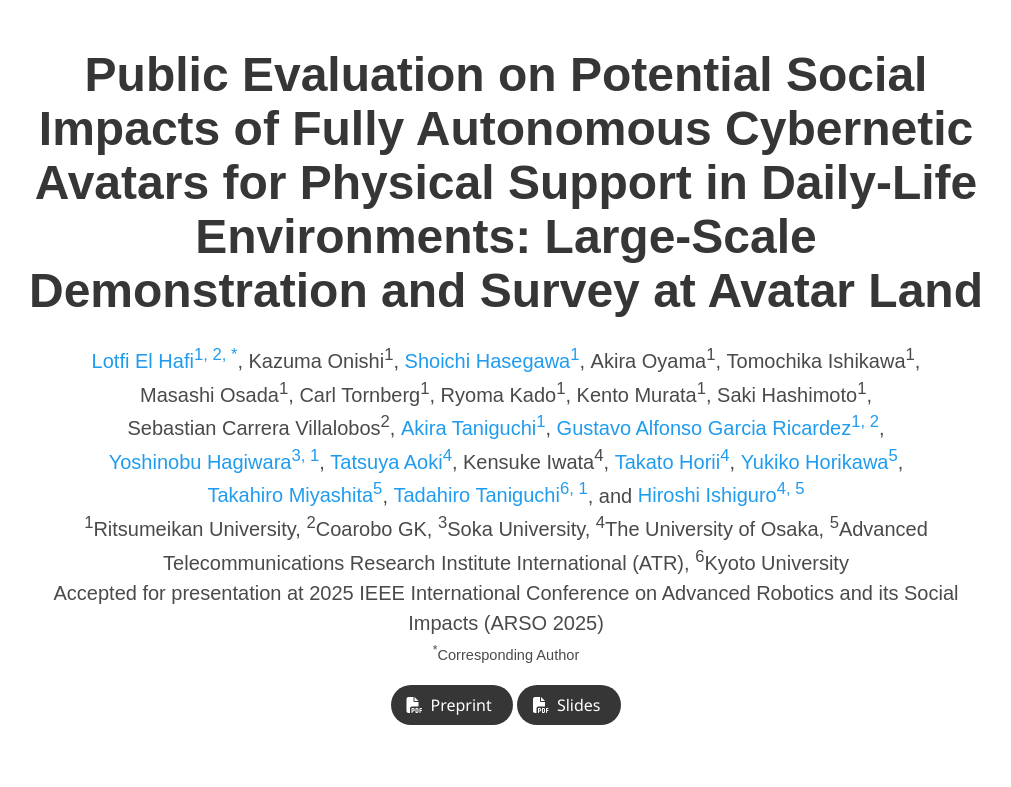
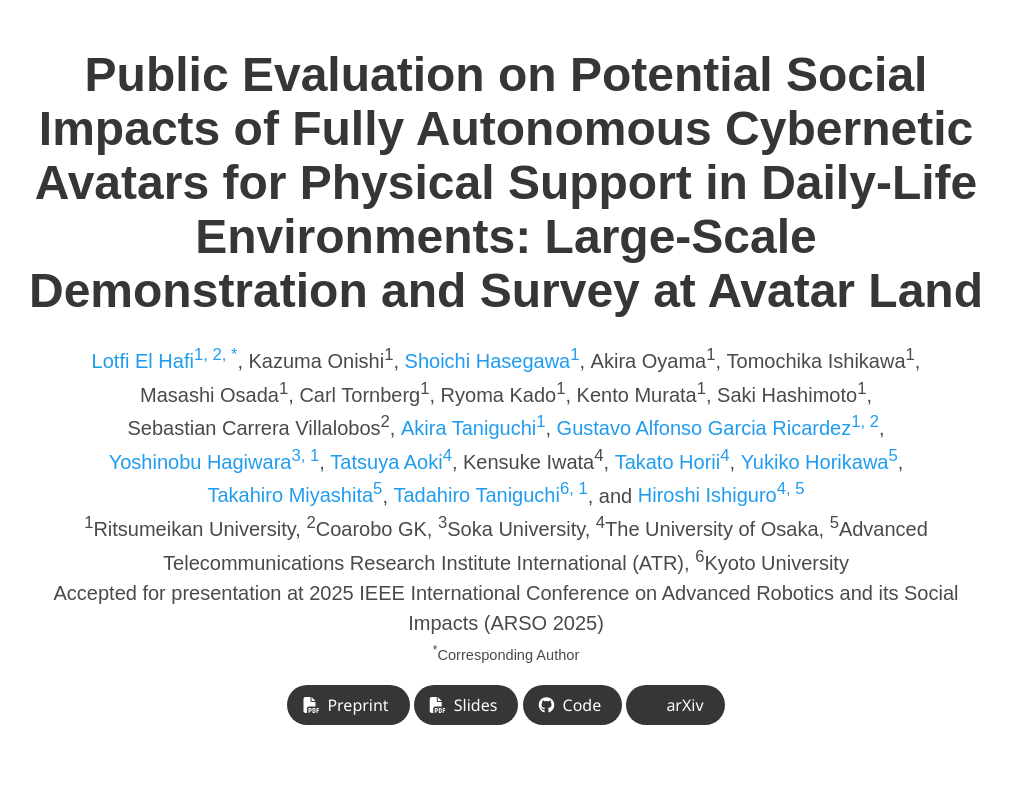
Before and after one commit to lotfielhafi/FACA-Survey, a plain HTML site: page index.html in a window 1280 px wide. Shown: the top 787 px of the page, without its empty margins (134-1145 px from the left). Drawn offline with nearby package versions, Linux system fonts and the light colour scheme; grey boxes are pictures that could not be loaded; some icons are missing; a web font is replaced by a local one.

Commit message:
feat: add arxiv preprint/abstract links

```diff
--- a/index.html
+++ b/index.html
@@ -125,7 +125,7 @@
               <div class="publication-links">
                 <!-- Arxiv PDF link -->
                 <span class="link-block">
-                  <a href="static/pdfs/preprint_v1.pdf" target="_blank" class="external-link button is-normal is-rounded is-dark">
+                  <a href="https://arxiv.org/pdf/2507.12741" target="_blank" class="external-link button is-normal is-rounded is-dark">
                     <span class="icon">
                       <i class="fas fa-file-pdf"></i>
                     </span>
@@ -146,26 +146,24 @@
                 </span>
 
                 <!-- Github link -->
-                <!-- <span class="link-block">
-                <a href="https://github.com/YOUR REPO HERE" target="_blank"
-                class="external-link button is-normal is-rounded is-dark">
+                <span class="link-block">
+                  <a href="https://github.com/lotfielhafi/FACA-Survey" target="_blank" class="external-link button is-normal is-rounded is-dark">
                     <span class="icon">
                       <i class="fab fa-github"></i>
                     </span>
                     <span>Code</span>
                   </a>
-              </span> -->
+                </span>
 
                 <!-- ArXiv abstract Link -->
-                <!-- <span class="link-block">
-                <a href="https://arxiv.org/abs/<ARXIV PAPER ID>" target="_blank"
-                class="external-link button is-normal is-rounded is-dark">
+                <span class="link-block">
+                  <a href="https://arxiv.org/abs/2507.12741" target="_blank" class="external-link button is-normal is-rounded is-dark">
                     <span class="icon">
                       <i class="ai ai-arxiv"></i>
                     </span>
                     <span>arXiv</span>
                   </a>
-              </span> -->
+                </span>
 
               </div>
             </div>
```
Also changed, not shown: 1 other file. Lines whose indentation alone changed are shown as unchanged.
